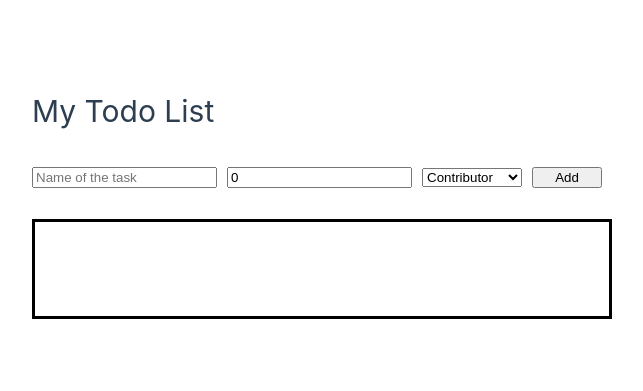
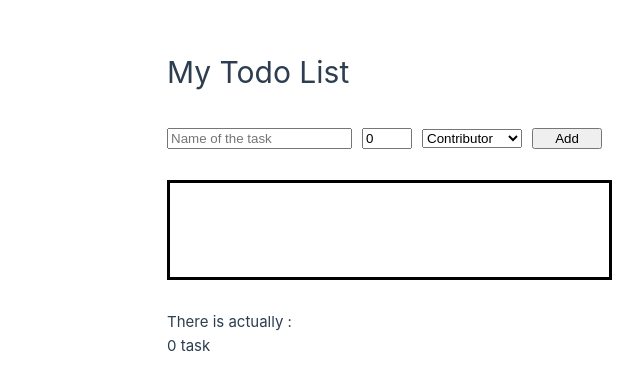
Before and after one commit to laurabjn/Vue-To-do-List, a Vue app in the folder vue-to-do-list/: page / in a window 1280 px wide. Shown: the part 197-588 px from the top of the page, without its empty margins (28-671 px from the left). Built offline with nearby package versions, Linux system fonts and the light colour scheme.

Commit message:
feat: 🎸 count todos component

```diff
--- /dev/null
+++ b/vue-to-do-list/src/components/TheCountTodo.vue
@@ -0,0 +1,16 @@
+<!-- eslint-disable vue/no-mutating-props -->
+<script>
+export default {
+    name: "TodoCount",
+    props: [
+        "countTodo"
+    ],
+}
+</script>
+<template>
+    <div class="container">
+        <p>{{ countTodo }} task</p>
+    </div>
+</template>
+<style scoped>
+</style>
--- a/vue-to-do-list/src/components/TheTodoForm.vue
+++ b/vue-to-do-list/src/components/TheTodoForm.vue
@@ -23,10 +23,15 @@ export default {
                 completed: false
             }
             console.log(newTaskObject)
-            this.$emit("submit-task-event", newTaskObject);
-            this.name = ''
-            this.hours = 0
-            this.contributor = ''
+
+            if (newTaskObject.name != "" && newTaskObject.hours != 0
+                && newTaskObject.hours > 0 && newTaskObject.contributor != "") {
+                this.$emit("submit-task-event", newTaskObject);
+                this.name = ''
+                this.hours = 0
+                this.contributor = ''
+            }
+
         }
     }
 }
@@ -59,6 +64,7 @@ export default {
     }
     .input-hours {
         margin-right: 10px;
+        width: 50px;
     }
     .select-contributors {
         margin-right: 10px;
--- a/vue-to-do-list/src/components/TheTodoList.vue
+++ b/vue-to-do-list/src/components/TheTodoList.vue
@@ -3,6 +3,9 @@ import TheTodoItemVue from './TheTodoItem.vue';
 
 export default {
     name: "TodoList",
+    props: [
+        "todosList"
+    ],
     components: {
         TheTodoItemVue
     }
@@ -11,7 +14,7 @@ export default {
 <template>
     <div class="container">
         <ul class="todos-list">
-            <li class="todo" v-bind:key="todo.id" v-for="todo in todos">
+            <li class="todo" v-bind:key="todo.id" v-for="todo in todosList">
                 <TheTodoItemVue
                     v-bind:todoItem="todo"
                     @edit-todo-event="$emit('edit-todo-event', todo.id)"
--- a/vue-to-do-list/src/views/TodoView.vue
+++ b/vue-to-do-list/src/views/TodoView.vue
@@ -1,25 +1,30 @@
 <script>
 import TheTodoFormVue from '../components/TheTodoForm.vue';
 import TheTodoListVue from '../components/TheTodoList.vue';
+import TheCountTodoVue from '../components/TheCountTodo.vue';
 
 export default {
     name: 'App',
     components: {
         TheTodoFormVue,
-        TheTodoListVue
+        TheTodoListVue,
+        TheCountTodoVue
     },
     data() {
         return {
-            todosList: []
+            todosList: [],
+            count: 0
         }
     },
     methods: {
         addToDoItem(newTodo) {
             this.todosList = [...this.todosList, newTodo]
+            this.count++
             console.log(this.todosList)
         },
         deleteTodo(id) {
             this.todosList = this.todosList.filter(todo => todo.id !== id)
+            this.count--
             console.log(this.todosList)
         },
         editTodo(id) {
@@ -41,10 +46,17 @@ export default {
                 @edit-todo-event="editTodo"
                 @delete-todo-event="deleteTodo" />
         </div>
+        <div class="count-to-do">
+            <p>There is actually : </p>
+            <TheCountTodoVue v-bind:countTodo="count"  />
+        </div>
     </div>
 </template>
 <style scoped>
     .to-do-form {
         margin-top: 30px
     }
+    .count-to-do {
+        margin-top: 30px;
+    }
 </style>
```
